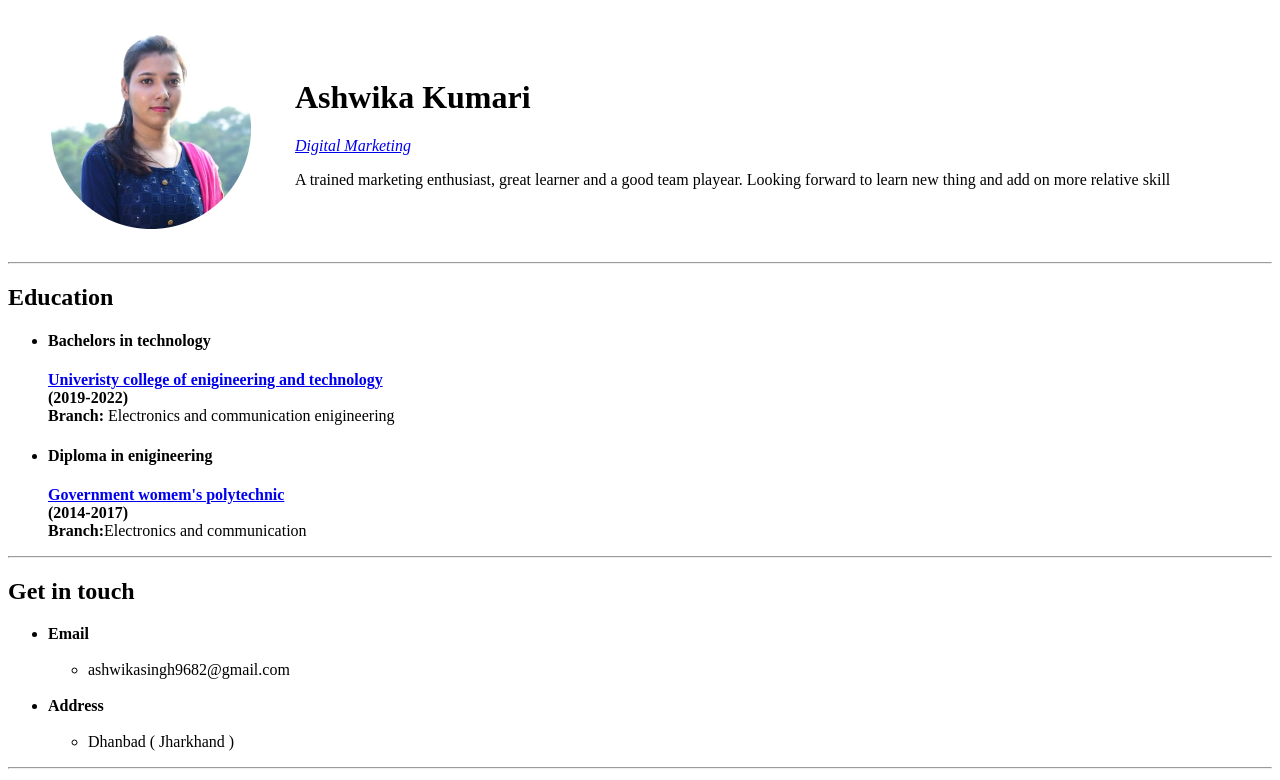
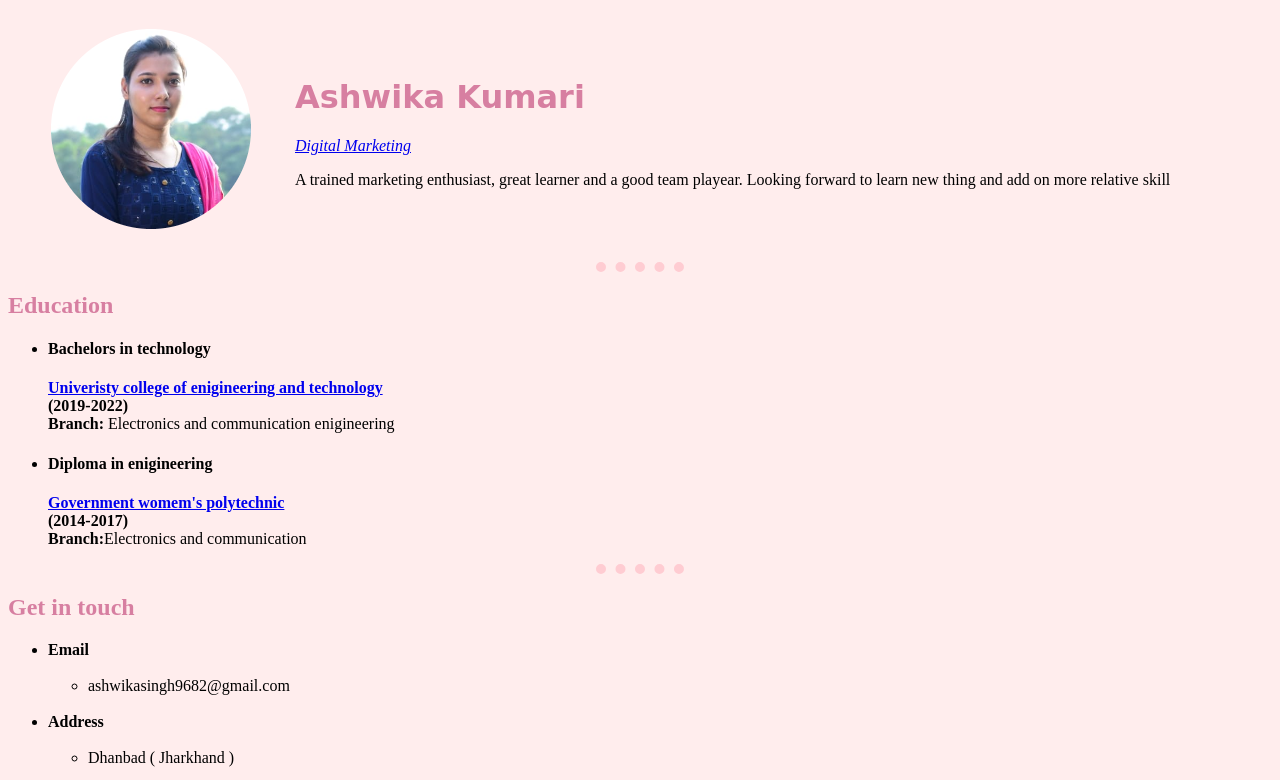
Before and after one commit to Ashwika1998/cv, a plain HTML site: page index.html in a window 1280 px wide. Shown: the top 780 px of the page. Drawn offline with Linux system fonts and the light colour scheme.

Commit message:
Add files via upload

```diff
--- /dev/null
+++ b/css/styles.css
@@ -0,0 +1,9 @@
+body {background-color: #FFEDED;}
+hr {border-style: dotted none none;
+   border-color:#FFCCD2;
+   border-width:10px;
+ width:7%;}
+h1 { font-family: cursive;
+  color:#D77FA1 ;}
+h2 {color:#D77FA1 ;}
+h3 {color:#D77FA1 ;}
--- a/index.html
+++ b/index.html
@@ -1,18 +1,16 @@
 <!DOCTYPE html>
 <html lang="en" dir="ltr">
-
 <head>
   <meta charset="utf-8">
   <title>Ashwika's Personal Site</title>
+  <link rel="stylesheet" href="css/styles.css">
 </head>
-
 <body>
   <table cellspacing="20">
-
     <tbody>
       <tr>
         <td></td>
-        <td><img src="filename.jpg" alt="">
+        <td><img src="filename.jpg" alt="Ashwika's Profile Picture">
         </td>
         <td></td>
         <td>
@@ -20,7 +18,8 @@
           <p>
             <em><a href="https://en.wikipedia.org/wiki/Digital_marketing">Digital Marketing</a></em>
           </p>
-          <p>A trained marketing enthusiast, great learner and a good team playear. Looking forward to learn new thing and add on more relative skill </p>
+          <p>A trained marketing enthusiast, great learner and a good team playear. Looking
+            forward to learn new thing and add on more relative skill </p>
         </td>
       </tr>
     </tbody>
@@ -119,37 +118,34 @@
           <td>
             <li>Video Marketing</li>
           </td>
-          <td>⭐️ ⭐️ ⭐️</td>
+          <td> ⭐️ ⭐️ ⭐️ </td>
         </tr>
         <tr>
           <td>
             <li>SEO</li>
           </td>
-          <td>⭐️ ⭐️ ⭐️</td>
+          <td> ⭐️ ⭐️ ⭐️ </td>
         </tr>
         <tr>
           <td>
             <li>SEM</li>
           </td>
-          <td>⭐️ ⭐️</td>
+          <td> ⭐️ ⭐️ </td>
         </tr>
         <tr>
           <td>
             <li>PPC</li>
           </td>
-          <td>⭐️ ⭐️</td>
+          <td> ⭐️ ⭐️ </td>
         </tr>
         <tr>
           <td>
             <li>Google Ads</li>
           </td>
-          <td>⭐️ ⭐️ ⭐️</td>
+          <td> ⭐️ ⭐️ ⭐️ </td>
         </tr>
       </ul>
     </tbody>
   </table>
-
-
 </body>
-
 </html>
```
